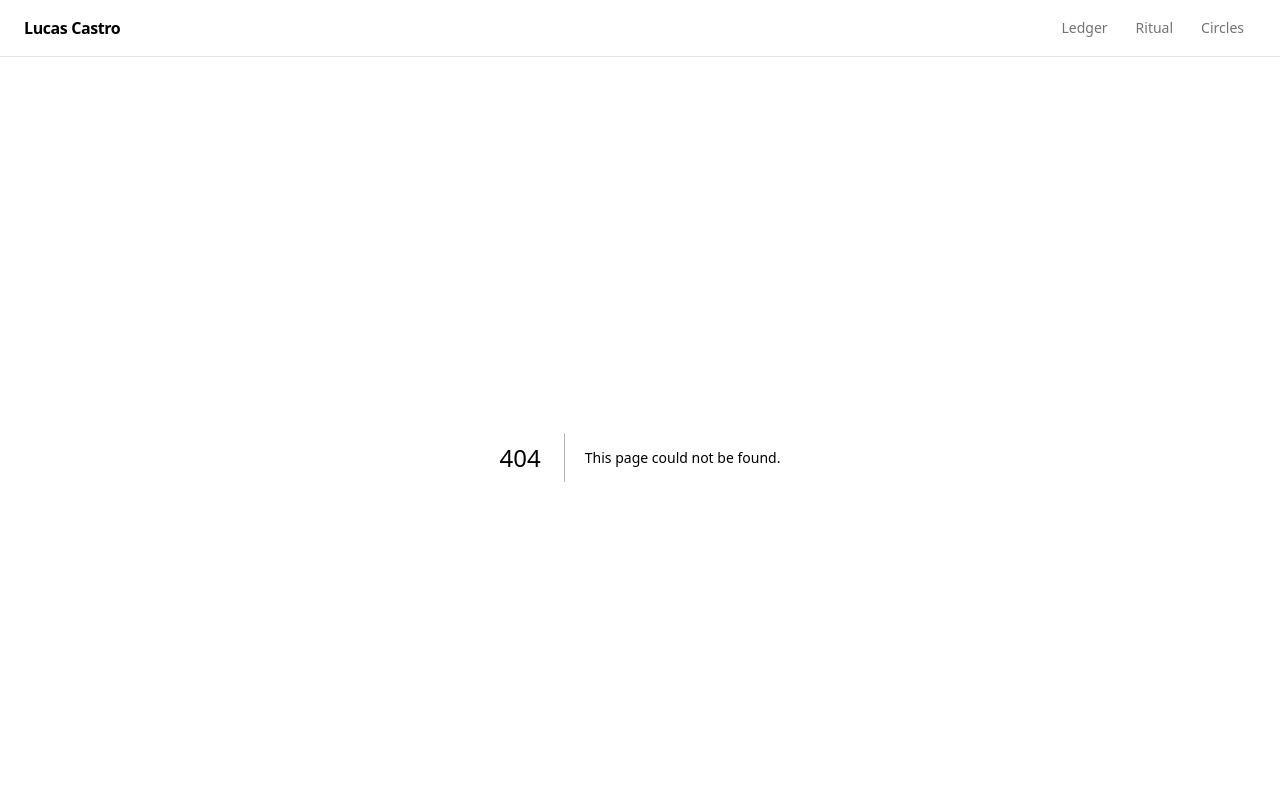
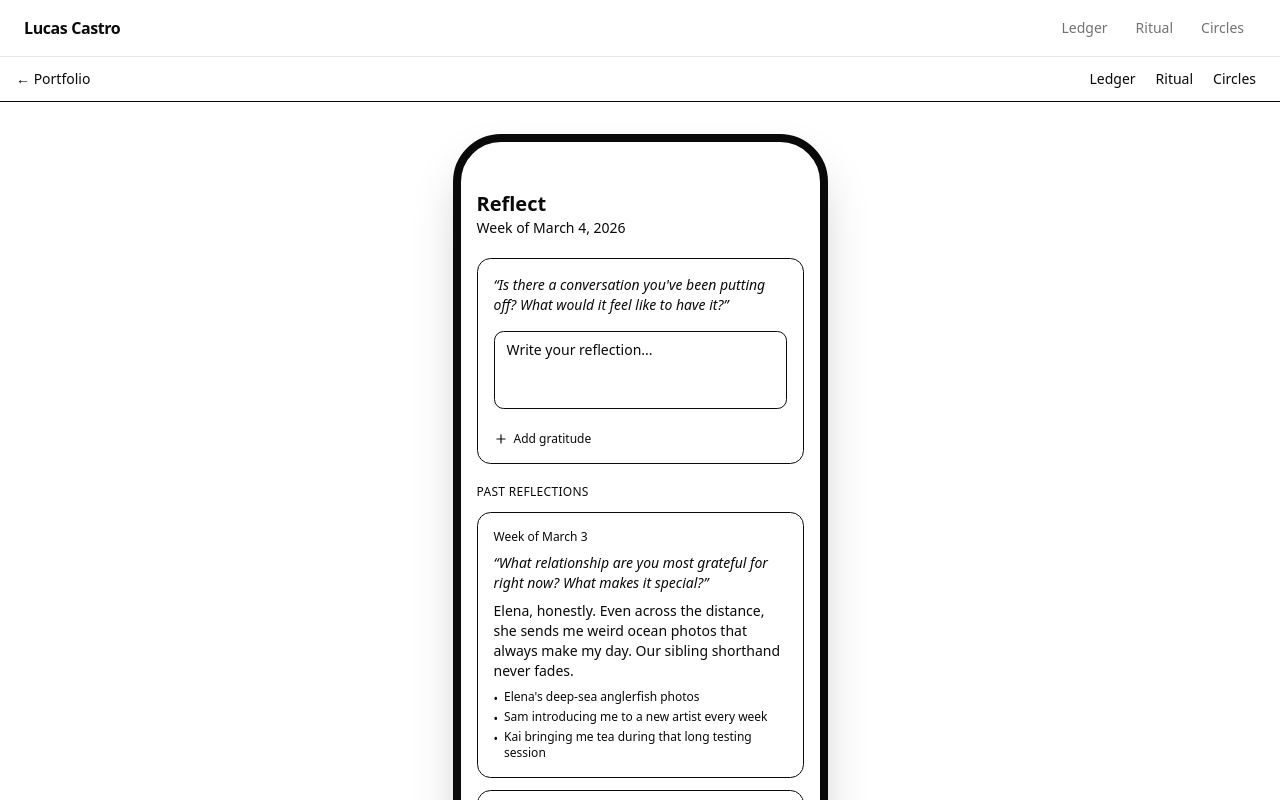
Before and after one commit to LucasUnplugged/ai-portfolio, a Next.js app: page /app/circles/reflection in a window 1280 px wide. Before the commit this address had no page. Shown: the top 800 px of the page. Built offline with nearby package versions, Linux system fonts and the light colour scheme; a web font is replaced by a local one.

Commit message:
feat(circles): add Reflection screen with weekly prompts and gratitudes

```diff
--- /dev/null
+++ b/src/app/app/circles/reflection/page.tsx
@@ -0,0 +1,69 @@
+"use client";
+
+import { CirclesShell } from "@/components/circles/circles-shell";
+import { ReflectionPrompt } from "@/components/circles/reflection-prompt";
+import { reflections, currentReflection } from "@/data/circles";
+
+const pastReflections = reflections.slice(0, -1).reverse();
+
+export default function ReflectionPage() {
+  return (
+    <CirclesShell current="reflection">
+      <div className="p-4 space-y-5">
+        <div>
+          <h1 className="text-xl font-semibold">Reflect</h1>
+          <p className="text-sm text-muted-foreground">
+            Week of March 4, 2026
+          </p>
+        </div>
+
+        {/* Current week's reflection */}
+        <ReflectionPrompt reflection={currentReflection} />
+
+        {/* Past reflections */}
+        {pastReflections.length > 0 && (
+          <div className="space-y-3">
+            <h2 className="text-xs font-medium text-muted-foreground uppercase tracking-wide">
+              Past Reflections
+            </h2>
+            {pastReflections.map((reflection) => (
+              <div
+                key={reflection.id}
+                className="rounded-xl border border-border bg-card/50 p-4 space-y-2"
+              >
+                <p className="text-xs text-muted-foreground">
+                  Week of{" "}
+                  {new Date(reflection.weekOf).toLocaleDateString("en-US", {
+                    month: "long",
+                    day: "numeric",
+                  })}
+                </p>
+                <p className="text-sm italic text-foreground/70">
+                  &ldquo;{reflection.prompt}&rdquo;
+                </p>
+                {reflection.response && (
+                  <p className="text-sm text-foreground/80">
+                    {reflection.response}
+                  </p>
+                )}
+                {reflection.gratitudes.length > 0 && (
+                  <ul className="space-y-0.5 mt-1">
+                    {reflection.gratitudes.map((g, i) => (
+                      <li
+                        key={i}
+                        className="text-xs text-muted-foreground flex items-start gap-1.5"
+                      >
+                        <span className="text-primary mt-0.5">&#8226;</span>
+                        {g}
+                      </li>
+                    ))}
+                  </ul>
+                )}
+              </div>
+            ))}
+          </div>
+        )}
+      </div>
+    </CirclesShell>
+  );
+}
```
